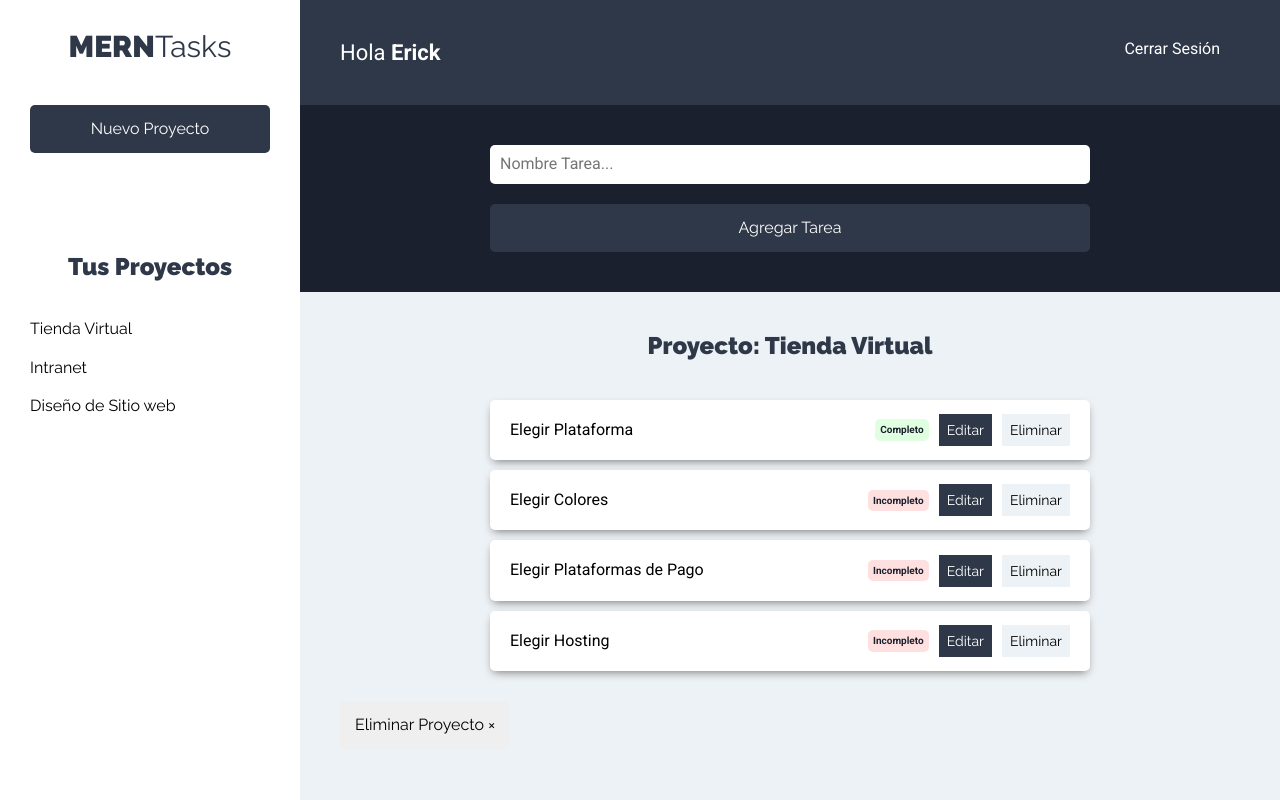
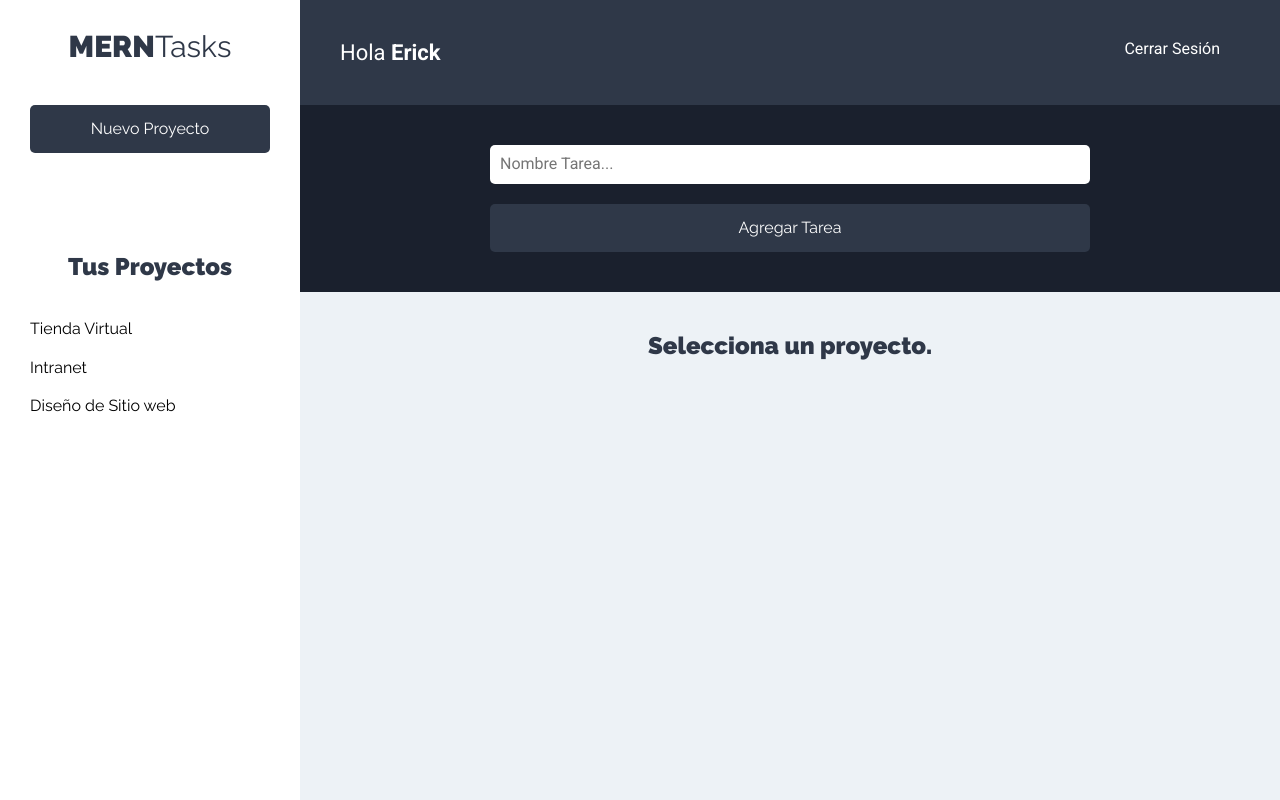
Before and after one commit to Erickowski/MERNTasks_frontend, a React (Create React App) app: page /proyectos in a window 1280 px wide. Built offline with nearby package versions, Linux system fonts and the light colour scheme.

Commit message:
Mostrar proyecto seleccionado

```diff
--- a/src/components/tareas/ListadoTareas.jsx
+++ b/src/components/tareas/ListadoTareas.jsx
@@ -1,7 +1,19 @@
-import React from "react";
+import React, { useContext } from "react";
+import proyectoContext from "../../context/proyectos/proyectoContext";
+import Proyecto from "../proyectos/Proyecto";
 import Tarea from "./Tarea";
 
 const ListadoTareas = () => {
+  // Extraer proyectos de state inicial
+  const proyectosContext = useContext(proyectoContext);
+  const { proyecto } = proyectosContext;
+
+  //  Si no hay proyecto seleccionado
+  if (!proyecto) return <h2>Selecciona un proyecto.</h2>;
+
+  // Array destructuring para extraer el proyecto actual
+  const [proyectoActual] = proyecto;
+
   const tareasProyecto = [
     { nombre: "Elegir Plataforma", estado: true },
     { nombre: "Elegir Colores", estado: false },
@@ -10,7 +22,7 @@ const ListadoTareas = () => {
   ];
   return (
     <>
-      <h2>Proyecto: Tienda Virtual</h2>
+      <h2>Proyecto: {proyectoActual.nombre}</h2>
       <ul className="listado-tareas">
         {tareasProyecto.length === 0 ? (
           <li className="tarea">
```
